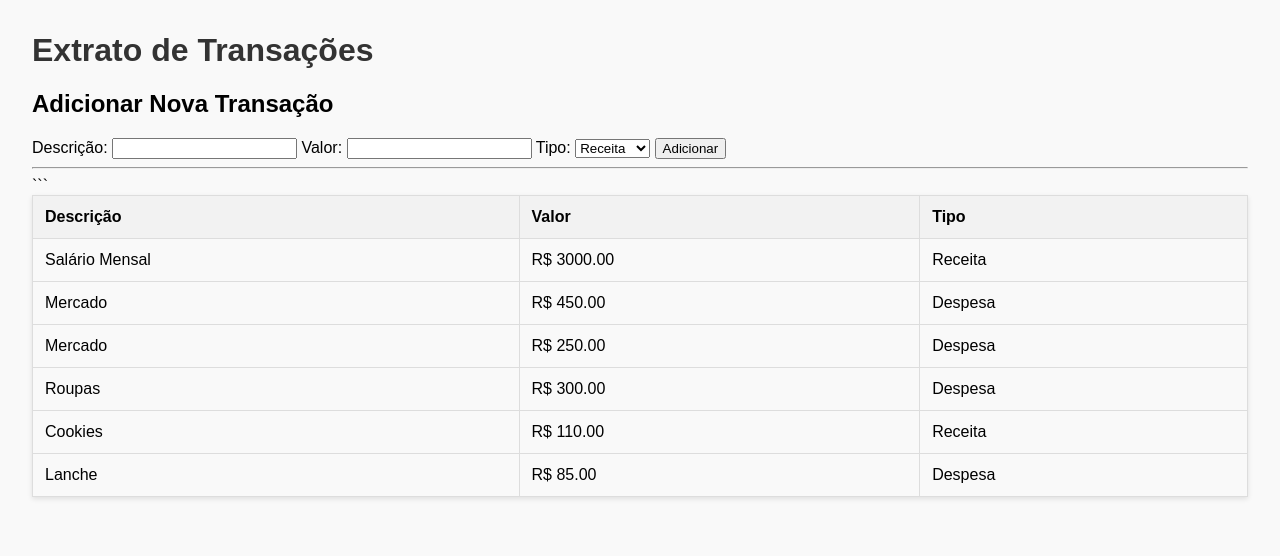
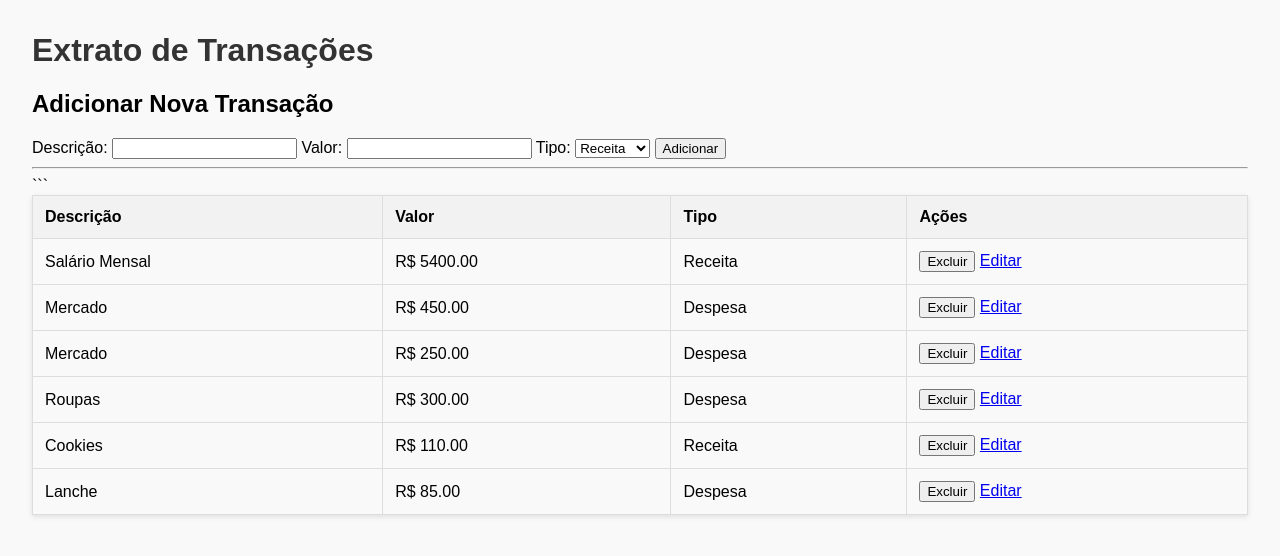
Before and after one commit to thyone-emmerich/Gerenciador-de-Finan-as, a Flask app: page / in a window 1280 px wide. Shown: the top 556 px of the page. Run offline with Flask 3, Linux system fonts and the light colour scheme.

Commit message:
Adicionada funcionalidades para edição de cada transação

```diff
--- a/app.py
+++ b/app.py
@@ -7,6 +7,8 @@ app = Flask(__name__)
 def index():
     lista_de_transacoes = carregar_transacoes()
     return render_template('index.html', transacoes=lista_de_transacoes)
+
+
 
 @app.route('/adicionar', methods=['POST'])
 def adicionar():
@@ -19,7 +21,56 @@ def adicionar():
     transacoes_atuais = carregar_transacoes()
     transacoes_atuais.append(nova_transacao)
     salvar_transacoes(transacoes_atuais)
+
     return redirect(url_for('index'))
+
+
+
+@app.route('/excluir/<int:indice>', methods=['POST'])
+def excluir(indice):
+    transacoes_atuais = carregar_transacoes()
+
+    if 0 <= indice < len(transacoes_atuais):
+        transacoes_atuais.pop(indice)
+        salvar_transacoes(transacoes_atuais)
+    else:
+        print(f"Tentativa de excluir índice inválido: {indice}")
+
+    return redirect(url_for('index'))
+
+
+@app.route('/editar/<int:indice>', methods=['GET'])
+def editar(indice):
+    transacoes_atuais = carregar_transacoes()
+
+    if 0 <= indice < len(transacoes_atuais):
+        transacao_para_editar = transacoes_atuais[indice]
+        return render_template('editar.html', transacao=transacao_para_editar, indice=indice)
+    else:
+        print(f"Tentativa de editar índice inválido: {indice}")
+        return redirect(url_for('index'))
+
+
+
+@app.route('/atualizar/<int:indice>', methods=['POST'])
+def atualizar(indice):
+    transacoes_atuais = carregar_transacoes()
+
+    if 0 <= indice < len(transacoes_atuais):
+        descricao_nova = request.form['descricao']
+        valor_novo = float(request.form['valor'])
+        tipo_novo = request.form['tipo']
+
+        transacoes_atuais[indice]['descricao'] = descricao_nova
+        transacoes_atuais[indice]['valor'] = valor_novo
+        transacoes_atuais[indice]['tipo'] = tipo_novo
+
+        salvar_transacoes(transacoes_atuais)
+    else:
+        print(f"Tentativa de atualizar índice inválido: {indice}")
+
+    return redirect(url_for('index'))
+
 
 if __name__ == '__main__':
     app.run(debug=True)
--- a/templates/index.html
+++ b/templates/index.html
@@ -39,6 +39,7 @@
                 <th>Descrição</th>
                 <th>Valor</th>
                 <th>Tipo</th>
+                <th>Ações</th>
             </tr>
         </thead>
         <tbody>
@@ -47,6 +48,12 @@
                 <td>{{ transacao.descricao }}</td>
                 <td>R$ {{ "%.2f"|format(transacao.valor) }}</td>
                 <td>{{ transacao.tipo.capitalize() }}</td>
+                <td>
+                    <form action="/excluir/{{ loop.index0 }}" method="post" style="display:inline;">
+                        <button type="submit" class="action-button">Excluir</button>
+                    </form>
+                    <a href="/editar/{{ loop.index0 }}" class="edit-button">Editar</a>
+                </td>
             </tr>
             {% endfor %}
         </tbody>
--- a/transacoes.json
+++ b/transacoes.json
@@ -1,7 +1,7 @@
 [
     {
         "descricao": "Salário Mensal",
-        "valor": 3000.0,
+        "valor": 5400.0,
         "tipo": "receita"
     },
     {
```
Also changed, not shown: templates/editar.html (added, +38 -0 lines).
